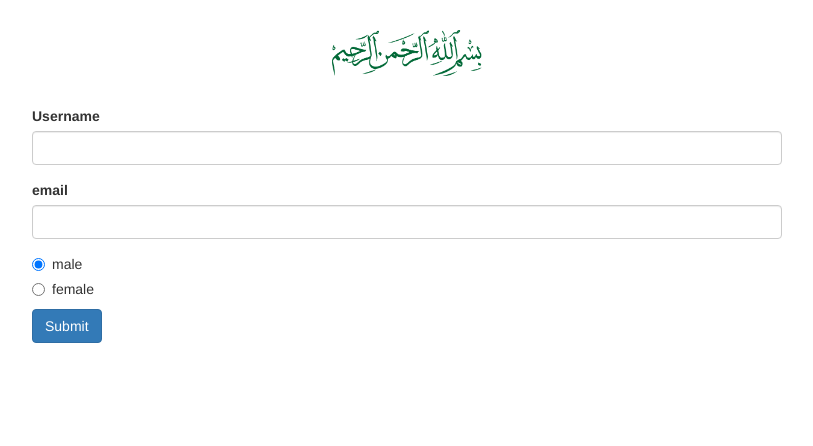
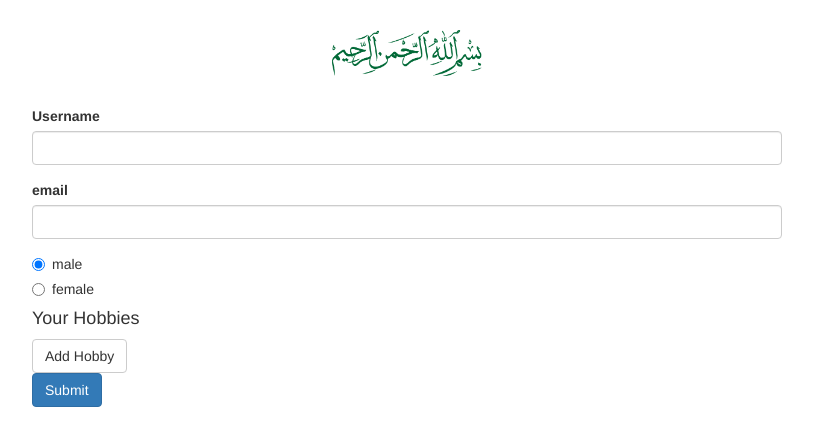
Before and after one commit to reza-id/Ng4, an Angular app: page / in a window 1280 px wide. Shown: the top 446 px of the page, without its empty margins (233-1046 px from the left). Built offline with nearby package versions, Linux system fonts and the light colour scheme.

Commit message:
Arrays of Form Controls FormArray

```diff
--- a/src/app/app.component.html
+++ b/src/app/app.component.html
@@ -34,6 +34,13 @@
               [value]="gender">{{ gender }}
           </label>
         </div>
+        <div formArrayName="hobbies">
+          <h4>Your Hobbies</h4>
+          <button class="btn btn-default" type="button" (click)="onAddHobby()">Add Hobby</button>
+          <div class="form-group" *ngFor="let hobbyControl of signupForm.get('hobbies').controls; let i = index">
+            <input type="text" class="form-control" [formControlName]="i">
+          </div>
+        </div>
         <span
           *ngIf="!signupForm.valid && signupForm.touched"
           class="help-block">Please enter a valid data!</span>
--- a/src/app/app.component.ts
+++ b/src/app/app.component.ts
@@ -1,5 +1,5 @@
 import { Component, OnInit } from '@angular/core';
-import { FormControl, FormGroup, Validators } from '@angular/forms';
+import { FormArray, FormControl, FormGroup, Validators } from '@angular/forms';
 
 @Component({
   selector: 'app-root',
@@ -16,8 +16,14 @@
         'username': new FormControl(null, Validators.required),
         'email': new FormControl(null, [Validators.required, Validators.email]),
       }),
-      'gender': new FormControl('male')
+      'gender': new FormControl('male'),
+      'hobbies': new FormArray([])
     });
+  }
+
+  onAddHobby() {
+    const control  = new FormControl(null, Validators.required);
+    (<FormArray>this.signupForm.get('hobbies')).push(control);
   }
 
   onSubmit() {
```
